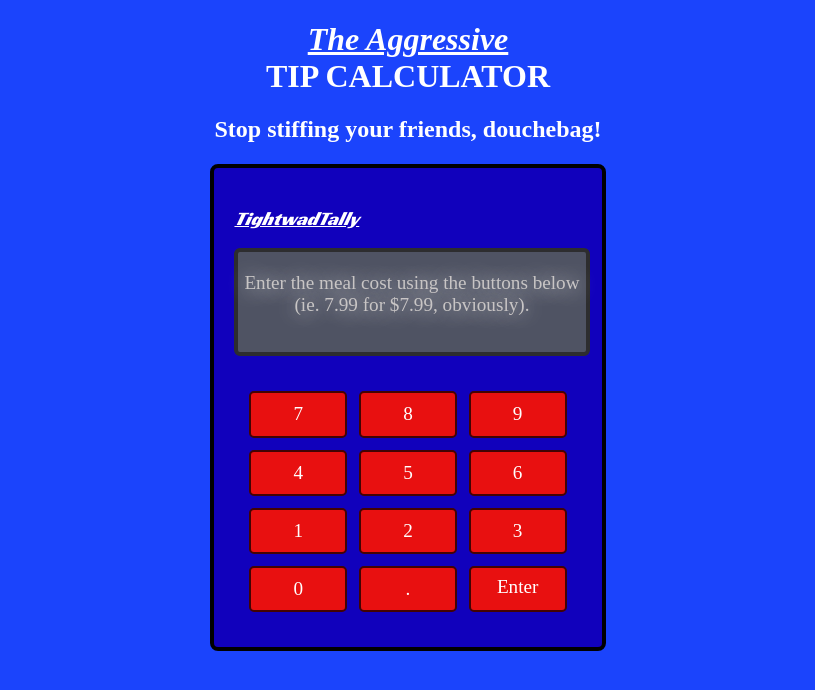
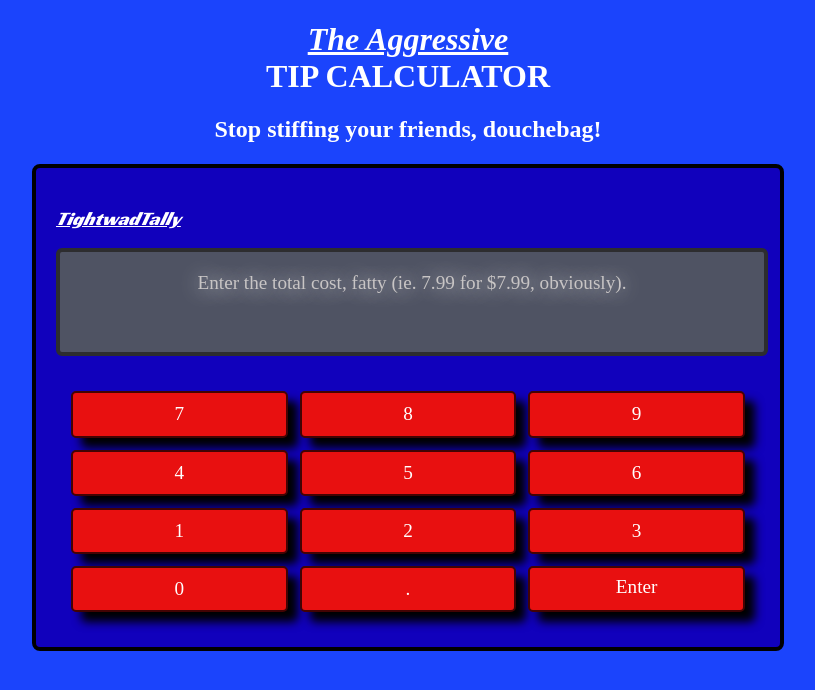
Before and after one commit to huntscato/aggressive-tip-calculator, a website built with Parcel: page index.html in a window 1280 px wide. Shown: the whole page, without its empty margins (232-1047 px from the left). Built offline with nearby package versions, Linux system fonts and the light colour scheme; a web font is replaced by a local one.

Commit message:
JavaScript functionality improvement, style tweaking.

```diff
--- a/css/main.css
+++ b/css/main.css
@@ -91,10 +91,25 @@ textarea {
 
 
 .aggressive {
+  animation: fadeFall 0.7s ease-out forwards;
+  display: inline-block;
   font-family: 'MonteCarlo';
   font-style: italic;
   font-weight: bold;
+  position: relative;
+  opacity: 0;
   text-decoration: underline;
+}
+
+@keyframes fadeFall {
+  0% {
+    opacity: 0;
+    transform: translateY(-50px);
+  }
+  100% {
+    opacity: 1;
+    transform: translateY(0);
+  }
 }
 
 .brand {
@@ -116,6 +131,7 @@ textarea {
   flex-direction: column;
   justify-content: center;
   padding: 20px;
+  position: fixed;
   text-align: center;
   width: 55%;
 }
@@ -132,6 +148,8 @@ textarea {
   color: rgb(200, 197, 197);
   height: 100px;
   margin-bottom: 20px;
+  overflow-x: hidden;
+  overflow-y: auto;
   text-align: center;
   text-shadow: 1px 1px 20px white;
   width: 100%;
@@ -141,6 +159,7 @@ textarea {
   background:rgb(232, 16, 16);
   border: 2px solid rgb(67, 3, 3);
   border-radius: 5px;
+  box-shadow: 10px 10px 10px rgb(0, 0, 0);
   cursor: pointer;
   display: flex;
   justify-content: center;
@@ -178,6 +197,7 @@ h2 {
   background-color: rgb(232, 16, 16);
   border: 2px solid rgb(67, 3, 3);
   border-radius: 5px;
+  box-shadow: 10px 10px 10px rgb(0, 0, 0);
   cursor: pointer;
   display: flex;
   justify-content: center;
--- a/js/main.js
+++ b/js/main.js
@@ -23,7 +23,7 @@ document.addEventListener("DOMContentLoaded", () => {
         display.textContent = message;
     };
 
-    updateDisplay("Enter the meal cost using the buttons below (ie. 7.99 for $7.99, obviously). ");
+    updateDisplay("Enter the total cost, fatty (ie. 7.99 for $7.99, obviously). ");
 
     // Button Clicks ~
 
```
